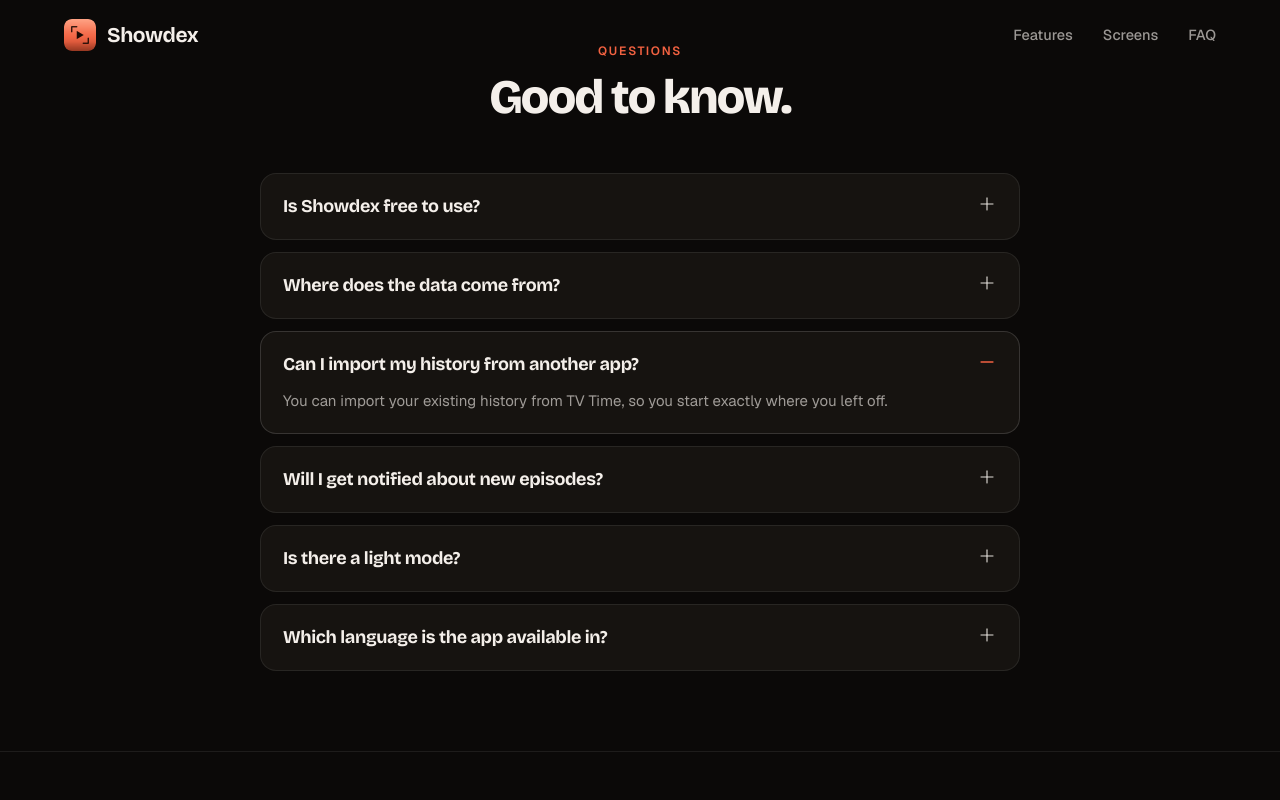
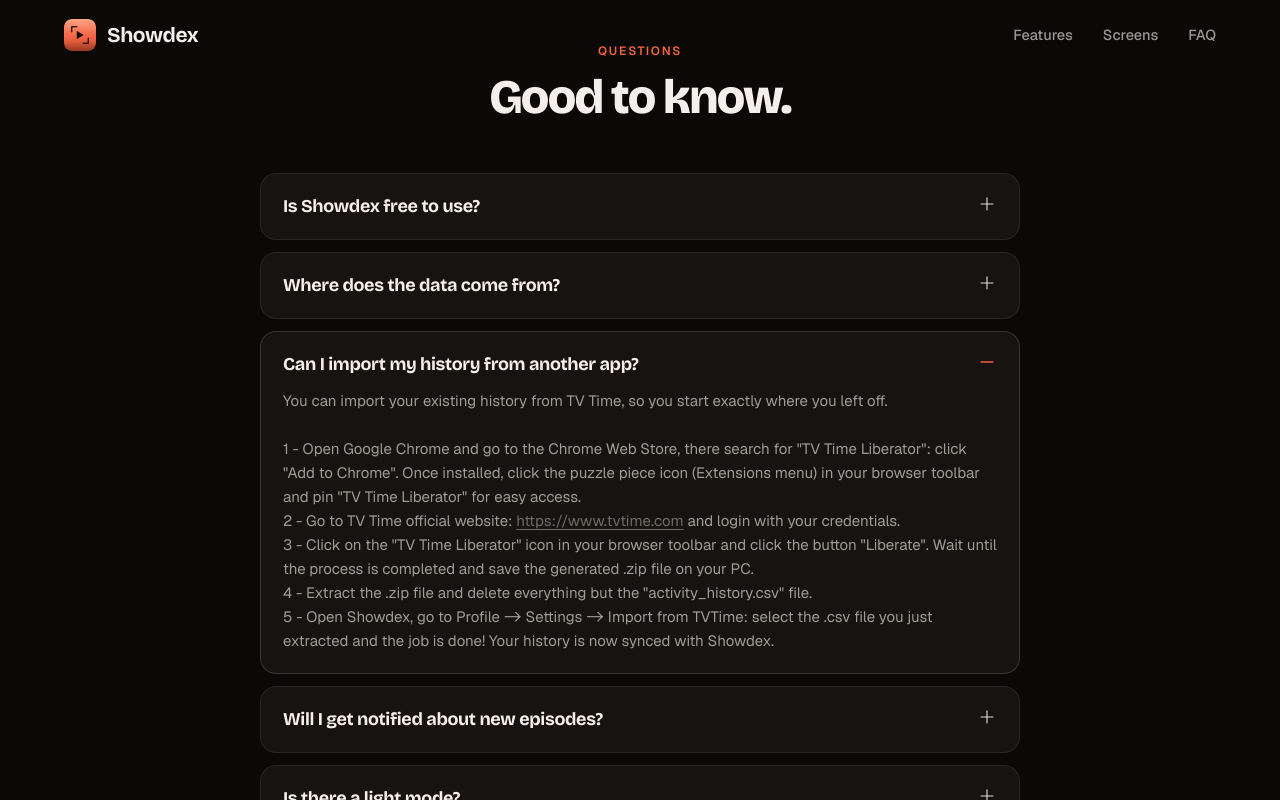
Before and after one commit to andredecadev/showdex-web, a React (Vite) app: page / in a window 1280 px wide. Both pictures are taken after a click on the element 640 px from the left and 6003 px from the top of the page. Shown: the part 5603-6403 px from the top of the page. Built offline with nearby package versions, Linux system fonts and the light colour scheme.

Commit message:
Import from TVTime tutorial

```diff
--- a/src/components/pages/LandingPage/styles/FAQWidget.scss
+++ b/src/components/pages/LandingPage/styles/FAQWidget.scss
@@ -88,7 +88,7 @@
     margin 0.3s;
 
   .faq-item--open & {
-    max-height: 200px;
+    max-height: 640px;
     opacity: 1;
     margin-top: 12px;
   }
@@ -100,3 +100,13 @@
     margin: 0;
   }
 }
+
+.faq-link {
+  color: $faint;
+  text-decoration: underline;
+  text-underline-offset: 3px;
+
+  &:hover {
+    color: $text;
+  }
+}
--- a/src/components/pages/LandingPage/styles/FooterWidget.scss
+++ b/src/components/pages/LandingPage/styles/FooterWidget.scss
@@ -1,7 +1,7 @@
 @use "tokens" as *;
 
 .footer {
-  padding: 50px 0 50px 24px;
+  padding: 50px 24px;
   margin-top: 80px;
   border-top: 1px solid $hairline;
 }
--- a/src/components/pages/LandingPage/widgets/FAQWidget/FAQWidget.jsx
+++ b/src/components/pages/LandingPage/widgets/FAQWidget/FAQWidget.jsx
@@ -14,7 +14,25 @@
   },
   {
     q: "Can I import my history from another app?",
-    a: "You can import your existing history from TV Time, so you start exactly where you left off.",
+    a: (
+      <>
+        <p>You can import your existing history from TV Time, so you start exactly where you left off.</p>
+        <br />
+        1 - Open Google Chrome and go to the Chrome Web Store, there search for "TV Time Liberator": click "Add to
+        Chrome". Once installed, click the puzzle piece icon (Extensions menu) in your browser toolbar and pin "TV Time
+        Liberator" for easy access.
+        <br />2 - Go to TV Time official website:{" "}
+        <a className="faq-link" href="https://www.tvtime.com/it" target="_blank">
+          https://www.tvtime.com
+        </a>{" "}
+        and login with your credentials.
+        <br />3 - Click on the "TV Time Liberator" icon in your browser toolbar and click the button "Liberate". Wait
+        until the process is completed and save the generated .zip file on your PC.
+        <br />4 - Extract the .zip file and delete everything but the "activity_history.csv" file.
+        <br />5 - Open Showdex, go to Profile {"->"} Settings {"->"} Import from TVTime: select the .csv file you just
+        extracted and the job is done! Your history is now synced with Showdex.
+      </>
+    ),
   },
   {
     q: "Will I get notified about new episodes?",
```
